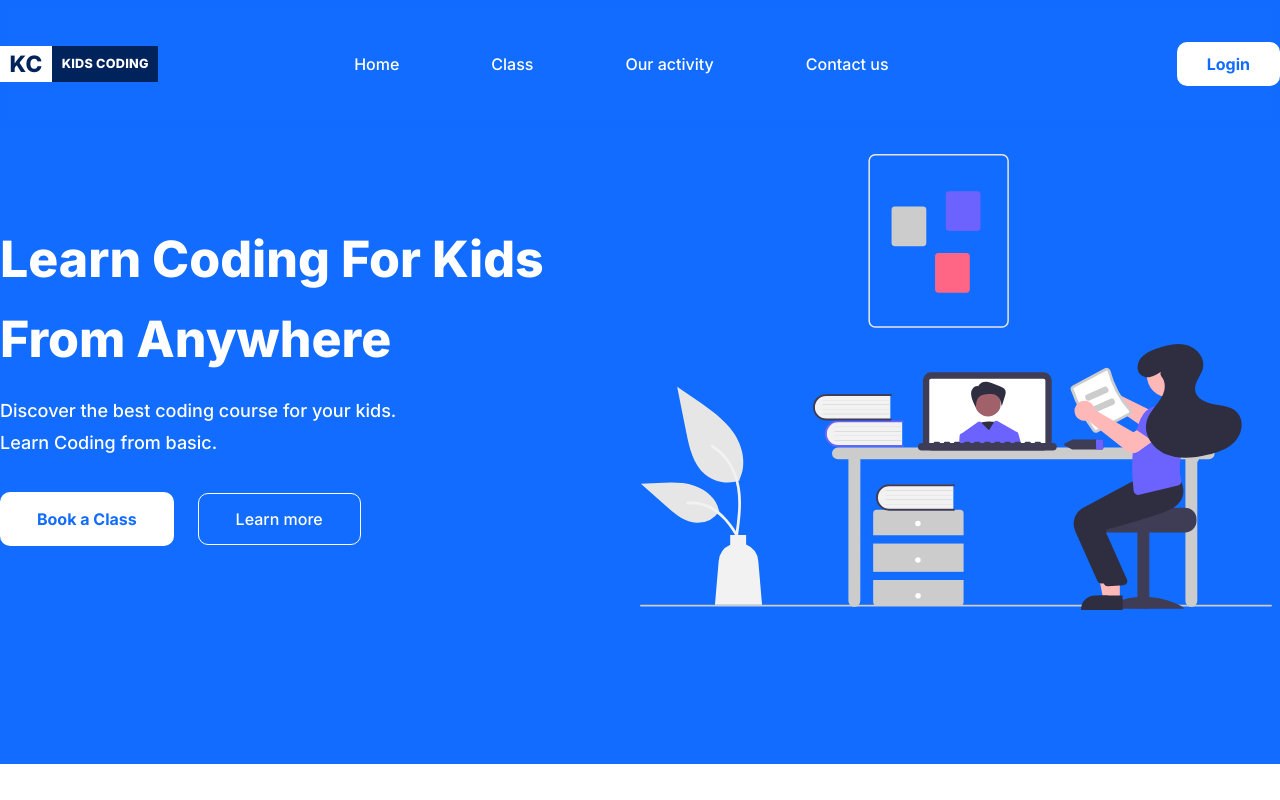
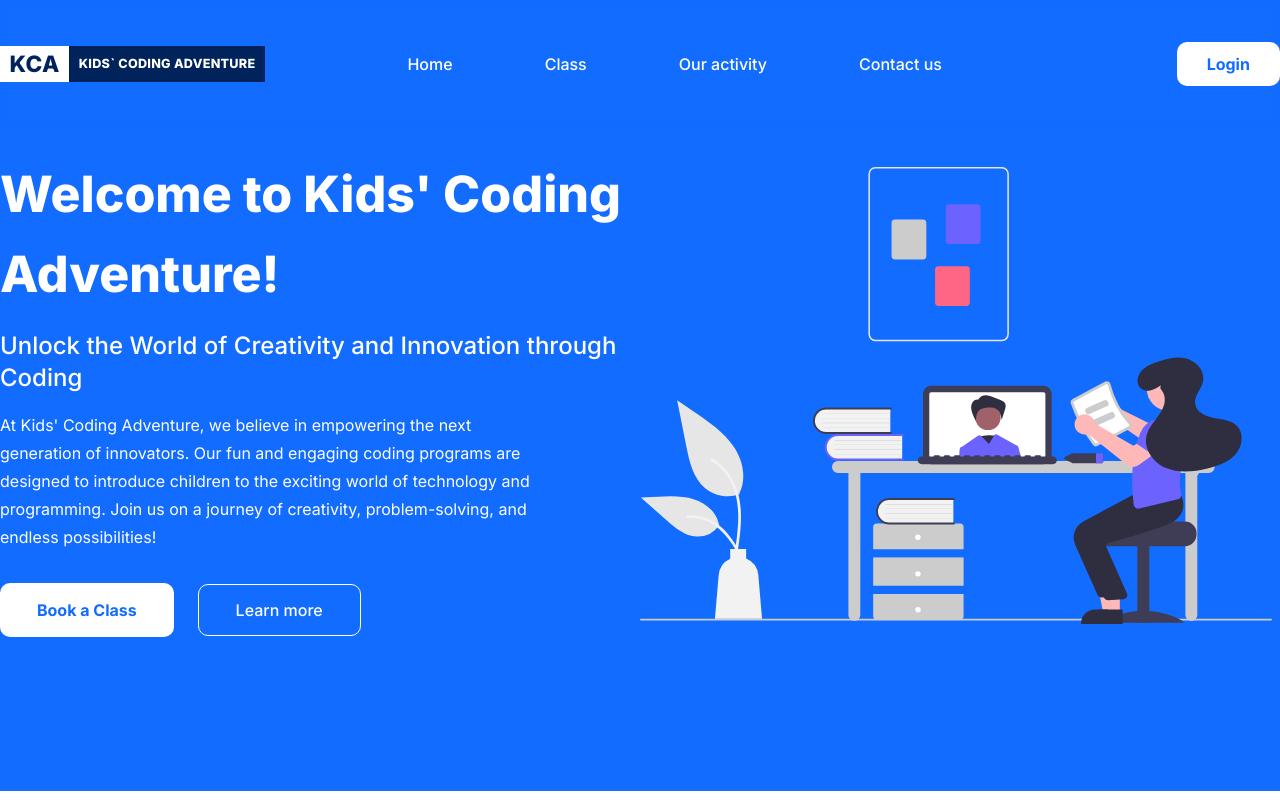
Before and after one commit to TatianaNovitskaya/coding-kid, a Next.js app: page / in a window 1280 px wide. Shown: the top 800 px of the page. Built offline with nearby package versions, Linux system fonts and the light colour scheme.

Commit message:
changed text

```diff
--- a/src/components/Header.js
+++ b/src/components/Header.js
@@ -6,18 +6,22 @@ export default function Header() {
             <header className={"fixed top-0 left-0 right-0 backdrop-blur-sm z-50"}>
                 <div className={"container mx-auto flex justify-between items-center py-[2.62rem]"}>
                     <div className="flex items-center">
-                        <p className={"text-[#00235C] font-extrabold text-[1.41rem] bg-white leading-[1.10rem] tracking-[.028rem] p-[0.59rem]"}>KC</p>
-                        <span className={"text-white uppercase font-extrabold block text-[0.79rem] leading-[1.10rem] tracking-[.016rem] bg-[#00235C] p-[0.59rem]"}>kids coding</span>
+                        <p className={"text-[#00235C] font-extrabold text-[1.41rem] bg-white leading-[1.10rem] tracking-[.028rem] p-[0.59rem]"}>KCA</p>
+                        <span
+                            className={"text-white uppercase font-extrabold block text-[0.79rem] leading-[1.10rem] tracking-[.016rem] bg-[#00235C] p-[0.59rem]"}>Kids` Coding Adventure</span>
                     </div>
                     <nav>
                         <ul className={"flex text-white text-base font-medium"}>
                             <li><Link href={"#"} className={"mr-[5.75rem] hover:font-extrabold"}>Home</Link></li>
                             <li><Link href={"#"} className={"mr-[5.75rem] hover:font-extrabold"}>Class</Link></li>
-                            <li><Link href={"#"} className={"mr-[5.75rem] hover:font-extrabold"}>Our activity</Link></li>
+                            <li><Link href={"#"} className={"mr-[5.75rem] hover:font-extrabold"}>Our activity</Link>
+                            </li>
                             <li><Link href={"#"} className={"mr-[5.75rem] hover:font-extrabold"}>Contact us</Link></li>
                         </ul>
                     </nav>
-                    <button className={"py-[0.62rem] px-[1.88rem] bg-white text-[#116CFF] font-bold rounded-[0.625rem]"}>Login</button>
+                    <button
+                        className={"py-[0.62rem] px-[1.88rem] bg-white text-[#116CFF] font-bold rounded-[0.625rem]"}>Login
+                    </button>
                 </div>
             </header>
         </>
--- a/src/components/sections/MainSection.js
+++ b/src/components/sections/MainSection.js
@@ -7,10 +7,22 @@ export default function MainSection() {
             <section id={"home"} className={"bg-[#116CFF]"}>
                 <div className={"container mx-auto flex justify-between items-center py-[9.62rem]"}>
                     <div className={"w-1/2 text-white"}>
-                        <h1 className={" text-[3.125rem] leading-[5rem] font-extrabold"}>Learn Coding For Kids From Anywhere</h1>
-                        <p className={"mt-4 w-[70%] text-[1.125rem] leading-[2.025rem] font-medium"}>Discover the best coding course for your kids. Learn Coding from basic.</p>
-                        <button className={"mr-[1.5rem] mt-[2rem] py-[0.94rem] px-[2.31rem] bg-white text-[#116CFF] font-bold rounded-[0.625rem]"}>Book a Class</button>
-                        <Link href={"#"} className={"py-[0.94rem] px-[2.31rem] border border-white text-white font-medium rounded-[0.625rem]"}>Learn more</Link>
+                        <h1 className={" text-[3.125rem] leading-[5rem] font-extrabold"}>Welcome to Kids' Coding
+                            Adventure!</h1>
+                        <p className={"mt-4 text-[1.5rem] leading-[2.025rem] font-medium"}>Unlock the World of
+                            Creativity and Innovation through Coding</p>
+                        <p className={"mt-4 w-[85%] text-[1rem] leading-[1.75rem]"}>At Kids' Coding Adventure, we
+                            believe in empowering the next generation of innovators. Our fun and engaging coding
+                            programs are designed to introduce children to the exciting world of technology and
+                            programming. Join us on a journey of creativity, problem-solving, and endless
+                            possibilities!</p>
+                        <button
+                            className={"mr-[1.5rem] mt-[2rem] py-[0.94rem] px-[2.31rem] bg-white text-[#116CFF] font-bold rounded-[0.625rem]"}>Book
+                            a Class
+                        </button>
+                        <Link href={"#"}
+                              className={"py-[0.94rem] px-[2.31rem] border border-white text-white font-medium rounded-[0.625rem]"}>Learn
+                            more</Link>
                     </div>
                     <div className={"w-1/2"}>
                         <Image src={"/svg/online-learning.svg"} alt={"remote"} width={632} height={387}/>
```
